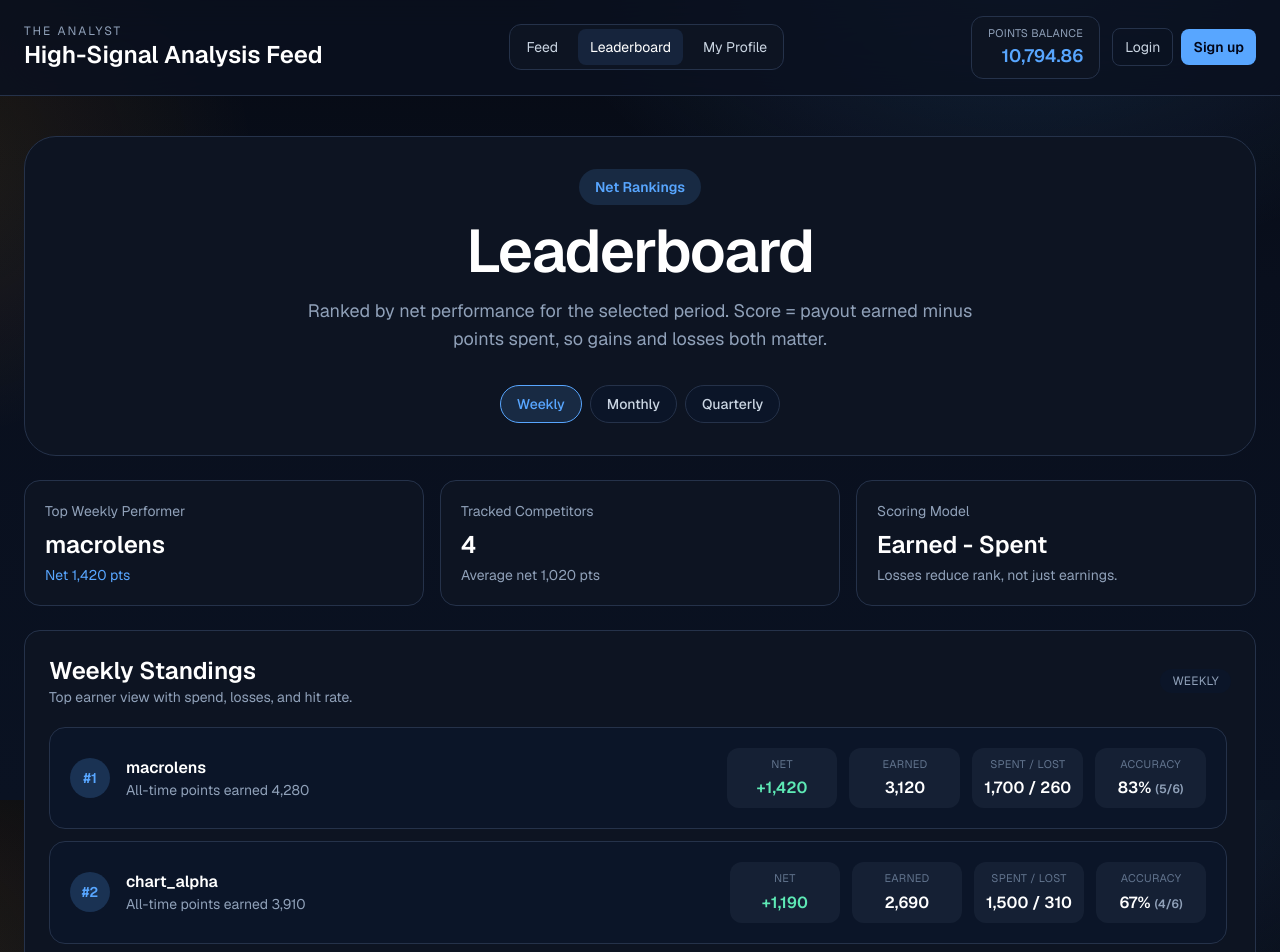
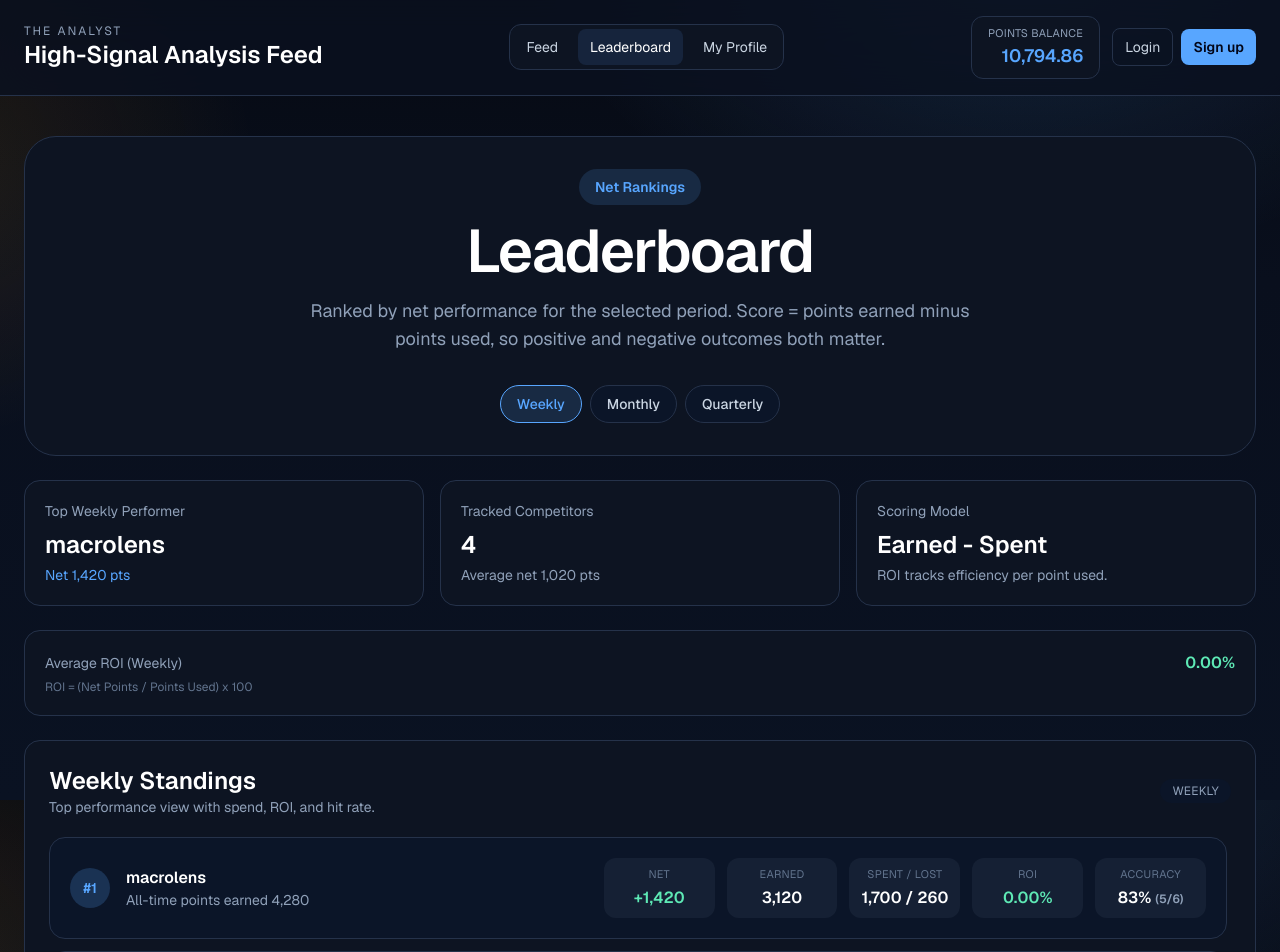
Before and after one commit to rohita320-spec/theanalyst-frontend, a Next.js app: page /leaderboard in a window 1280 px wide. Shown: the top 952 px of the page. Built offline with nearby package versions, Linux system fonts and the light colour scheme; no server answers.

Commit message:
feat: compliance-safe landing copy and leaderboard ROI UI

```diff
--- a/src/app/leaderboard/page.tsx
+++ b/src/app/leaderboard/page.tsx
@@ -51,6 +51,11 @@ export default function LeaderboardPage() {
     const total = rows.reduce((sum, row) => sum + Number(row.period_net_points || 0), 0);
     return total / rows.length;
   }, [rows]);
+  const avgRoi = useMemo(() => {
+    if (!rows.length) return 0;
+    const total = rows.reduce((sum, row) => sum + Number(row.period_roi_percent || 0), 0);
+    return total / rows.length;
+  }, [rows]);
 
   return (
     <div className="min-h-screen text-slate-100">
@@ -64,7 +69,7 @@ export default function LeaderboardPage() {
             </div>
             <h2 className="text-4xl font-semibold tracking-tight text-white sm:text-6xl">Leaderboard</h2>
             <p className="mx-auto mt-4 max-w-2xl text-sm text-slate-400 sm:text-lg">
-              Ranked by net performance for the selected period. Score = payout earned minus points spent, so gains and losses both matter.
+              Ranked by net performance for the selected period. Score = points earned minus points used, so positive and negative outcomes both matter.
             </p>
           </div>
 
@@ -99,15 +104,25 @@ export default function LeaderboardPage() {
           <div className="rounded-2xl border border-[var(--stroke)] bg-[var(--surface)] p-5">
             <p className="text-sm text-slate-400">Scoring Model</p>
             <p className="mt-2 text-2xl font-semibold text-white">Earned - Spent</p>
-            <p className="mt-1 text-sm text-slate-400">Losses reduce rank, not just earnings.</p>
+            <p className="mt-1 text-sm text-slate-400">ROI tracks efficiency per point used.</p>
           </div>
+        </section>
+
+        <section className="mb-6 rounded-2xl border border-[var(--stroke)] bg-[var(--surface)] p-5">
+          <div className="flex flex-wrap items-center justify-between gap-2">
+            <p className="text-sm text-slate-400">Average ROI ({periodLabels[period]})</p>
+            <p className={`text-base font-semibold ${avgRoi >= 0 ? "text-emerald-300" : "text-red-300"}`}>
+              {avgRoi > 0 ? "+" : ""}{avgRoi.toFixed(2)}%
+            </p>
+          </div>
+          <p className="mt-1 text-xs text-slate-500">ROI = (Net Points / Points Used) x 100</p>
         </section>
 
         <section className="rounded-2xl border border-[var(--stroke)] bg-[var(--surface)] p-6">
           <div className="mb-5 flex items-center justify-between gap-3">
             <div>
               <h3 className="text-2xl font-semibold text-white">{periodLabels[period]} Standings</h3>
-              <p className="text-sm text-slate-400">Top earner view with spend, losses, and hit rate.</p>
+              <p className="text-sm text-slate-400">Top performance view with spend, ROI, and hit rate.</p>
             </div>
             <div className="rounded-full bg-[#0b1528] px-3 py-1 text-xs uppercase tracking-wide text-slate-400">
               {periodLabels[period]}
@@ -141,7 +156,7 @@ export default function LeaderboardPage() {
                         </div>
                       </div>
 
-                      <div className="grid gap-3 sm:grid-cols-4">
+                      <div className="grid gap-3 sm:grid-cols-5">
                         <div className="rounded-xl bg-slate-800/60 px-3 py-2 text-center">
                           <p className="text-[11px] uppercase tracking-wide text-slate-500">Net</p>
                           <p className={`mt-1 font-semibold ${Number(entry.period_net_points || 0) >= 0 ? "text-emerald-300" : "text-red-300"}`}>
@@ -156,6 +171,12 @@ export default function LeaderboardPage() {
                           <p className="text-[11px] uppercase tracking-wide text-slate-500">Spent / Lost</p>
                           <p className="mt-1 font-semibold text-white">
                             {formatNumber(entry.period_points_spent || 0)} / {formatNumber(entry.period_points_lost || 0)}
+                          </p>
+                        </div>
+                        <div className="rounded-xl bg-slate-800/60 px-3 py-2 text-center">
+                          <p className="text-[11px] uppercase tracking-wide text-slate-500">ROI</p>
+                          <p className={`mt-1 font-semibold ${Number(entry.period_roi_percent || 0) >= 0 ? "text-emerald-300" : "text-red-300"}`}>
+                            {Number(entry.period_roi_percent || 0) > 0 ? "+" : ""}{Number(entry.period_roi_percent || 0).toFixed(2)}%
                           </p>
                         </div>
                         <div className="rounded-xl bg-slate-800/60 px-3 py-2 text-center">
--- a/src/app/page.tsx
+++ b/src/app/page.tsx
@@ -102,7 +102,7 @@ export default function LandingPage() {
         <div className="mx-auto flex w-full max-w-5xl items-center justify-between px-5 py-3">
           <div>
             <p className="text-[10px] uppercase tracking-[0.18em] text-slate-400">The Analyst</p>
-            <p className="text-base font-semibold text-white leading-none">High-Signal Feed</p>
+            <p className="text-base font-semibold text-white leading-none">High-Signal Analysis Feed</p>
           </div>
           <div className="flex items-center gap-3">
             <Link href="/auth/login" className="text-sm text-slate-300 hover:text-white transition-colors">
@@ -121,14 +121,14 @@ export default function LandingPage() {
       {/* ─── Hero ─────────────────────────────────────────── */}
       <section className="mx-auto max-w-5xl px-5 pt-20 pb-16 text-center">
         <p className="mb-3 inline-block rounded-full border border-[var(--brand)]/30 bg-[var(--brand)]/10 px-4 py-1 text-xs font-medium tracking-wide text-[var(--brand)]">
-          Prediction Markets · Real Analysis
+          Prediction Markets · Real-World Analysis
         </p>
         <h1 className="mb-5 text-4xl font-bold leading-tight tracking-tight sm:text-5xl">
-          Put your conviction<br className="hidden sm:block" /> on the line
+          Put your conviction<br className="hidden sm:block" /> into action
         </h1>
         <p className="mx-auto mb-8 max-w-xl text-base text-slate-400 leading-relaxed">
-          The Analyst is a high-signal prediction market where you can stake points on real-world questions across
-          crypto, markets, politics, and more — and see how your forecasts stack up.
+          The Analyst is a high-signal prediction platform where you can use points to express your view on real-world
+          questions across crypto, markets, global events, and more — and see how your analysis performs over time.
         </p>
         <div className="flex flex-col items-center gap-3 sm:flex-row sm:justify-center">
           <Link
@@ -154,17 +154,17 @@ export default function LandingPage() {
             {
               step: "1",
               title: "Browse open questions",
-              body: "Explore questions on crypto, economy, sports, and world events. Each question has live market odds driven by participants.",
+              body: "Explore questions across crypto, economy, sports, and global events. Each question reflects real-time sentiment based on participant activity.",
             },
             {
               step: "2",
-              title: "Stake your prediction",
-              body: "Allocate points on YES or NO. Your entry affects the market odds — early movers get better prices on the winning side.",
+              title: "Submit your view",
+              body: "Allocate points to YES or NO based on your analysis. Your input contributes to the overall market sentiment.",
             },
             {
               step: "3",
-              title: "Earn when you're right",
-              body: "Questions are resolved by the admin with verifiable outcomes. Winners split the pool. Track your score on the leaderboard.",
+              title: "Track your performance",
+              body: "Questions are resolved using predefined rules and verifiable outcomes. Your performance is reflected on the leaderboard based on accuracy and consistency.",
             },
           ].map((card) => (
             <div key={card.step} className="rounded-2xl border border-[var(--stroke)] bg-[var(--surface)] p-5">
@@ -209,7 +209,7 @@ export default function LandingPage() {
                     <ProbBar yes={yes} no={no} />
                     <div className="mt-2 flex justify-between text-xs text-slate-400">
                       <span className="text-emerald-400">YES {yes.toFixed(0)}%</span>
-                      <span className="text-slate-500">Closes {formatDate(q.closing_time)}</span>
+                      <span className="text-slate-500">Closes on {formatDate(q.closing_time)}</span>
                       <span className="text-orange-400">NO {no.toFixed(0)}%</span>
                     </div>
                   </div>
@@ -229,7 +229,7 @@ export default function LandingPage() {
           </div>
           <h2 className="mb-1 text-lg font-semibold text-white">Try a prediction — no account needed</h2>
           <p className="mb-5 text-sm text-slate-400">
-            This is a simulation. Your vote shifts market odds and auto-resolves in a few seconds.
+            This is a simulation. Your input will influence the displayed sentiment and automatically resolve shortly for demonstration purposes.
           </p>
 
           {/* Question card */}
@@ -248,12 +248,12 @@ export default function LandingPage() {
           {demoResolved ? (
             <div className={`rounded-xl border p-5 text-center ${demoResolvedOutcome === "win" ? "border-emerald-500/40 bg-emerald-500/10" : "border-orange-500/40 bg-orange-500/10"}`}>
               <p className={`text-xl font-bold mb-1 ${demoResolvedOutcome === "win" ? "text-emerald-400" : "text-orange-400"}`}>
-                {demoResolvedOutcome === "win" ? "✓ You called it right!" : "✗ Incorrect this time"}
+                {demoResolvedOutcome === "win" ? "✓ Your analysis was correct" : "✗ Analysis did not match the result"}
               </p>
               <p className="text-sm text-slate-400 mb-4">
                 {demoResolvedOutcome === "win"
-                  ? "In a real market, you'd receive a payout from the pool — more than you staked."
-                  : "In a real market, your stake goes to the winning side. Better luck next time."}
+                  ? "In live questions, your performance contributes to your overall score and ranking."
+                  : "In live questions, outcomes affect your overall performance score and ranking."}
               </p>
               <div className="flex flex-col items-center gap-3 sm:flex-row sm:justify-center">
                 <button
@@ -301,10 +301,10 @@ export default function LandingPage() {
       {/* ─── CTA ──────────────────────────────────────────── */}
       <section className="mx-auto max-w-5xl px-5 pb-24 text-center">
         <div className="rounded-2xl border border-[var(--stroke)] bg-gradient-to-b from-[var(--surface)] to-[#060a13] p-10">
-          <h2 className="mb-3 text-2xl font-bold text-white">Ready to put your analysis to the test?</h2>
+          <h2 className="mb-3 text-2xl font-bold text-white">Ready to test your analysis?</h2>
           <p className="mx-auto mb-7 max-w-md text-sm text-slate-400 leading-relaxed">
-            Sign up for free, get your starting points, and start predicting on live markets today.
-            Track your accuracy and climb the leaderboard.
+            Create a free account, receive your starting points, and begin participating in live questions.
+            Track your performance and improve your ranking over time.
           </p>
           <Link
             href="/auth/signup"
@@ -318,7 +318,7 @@ export default function LandingPage() {
 
       {/* ─── Footer ───────────────────────────────────────── */}
       <footer className="border-t border-[var(--stroke)] py-8 text-center text-xs text-slate-600">
-        <p>The Analyst · Prediction Markets</p>
+        <p>The Analyst · Prediction Platform</p>
         <div className="mt-2 flex justify-center gap-5">
           <Link href="/feed" className="hover:text-slate-400">Feed</Link>
           <Link href="/leaderboard" className="hover:text-slate-400">Leaderboard</Link>
--- a/src/lib/api.ts
+++ b/src/lib/api.ts
@@ -34,6 +34,7 @@ export type LeaderboardRow = {
   period_points_earned?: number;
   period_points_lost?: number;
   period_net_points?: number;
+  period_roi_percent?: number;
   period_correct_predictions?: number;
   period_incorrect_predictions?: number;
 };
```
